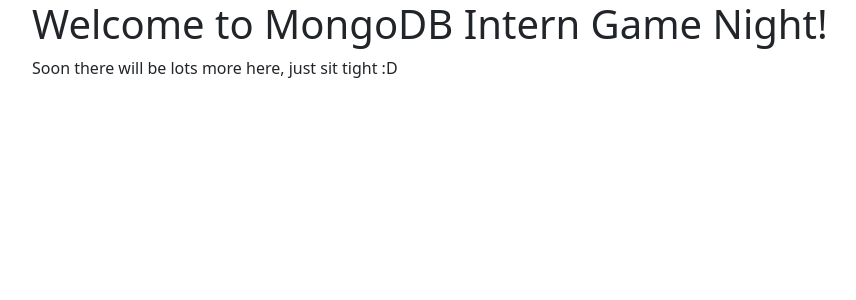
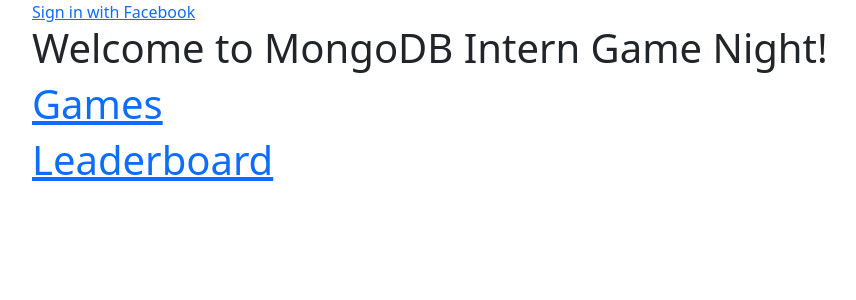
Before and after one commit to samantharitter/game_night, a Rails app: page /welcome/index in a window 1280 px wide. Shown: the top 300 px of the page, without its empty margins (50-906 px from the left). Run offline with Rails 7, Linux system fonts and the light colour scheme; style sheets or scripts are compiled from the project's sources; some libraries are stand-ins or nearby versions.

Commit message:
WIP files

```diff
--- a/app/controllers/application_controller.rb
+++ b/app/controllers/application_controller.rb
@@ -2,4 +2,11 @@
   # Prevent CSRF attacks by raising an exception.
   # For APIs, you may want to use :null_session instead.
   protect_from_forgery with: :exception
+
+  private
+
+  def current_referee
+    @current_referee ||= Referee.find(session[:ref_id]) if session[:ref_id]
+  end
+  helper_method :current_referee
 end
--- a/app/views/layouts/application.html.erb
+++ b/app/views/layouts/application.html.erb
@@ -9,6 +9,16 @@
 <body>
 
 <div class="container">
+
+  <div id="referee-widget" class="text-right">
+    <% if current_referee %>
+    Welcome, <strong><%= current_referee.name %></strong>!
+    <%= link_to "Sign out", "signout", id: "sign_out" %>
+    <% else %>
+    <%= link_to "Sign in with Facebook", "/auth/facebook", id: "sign_in" %>
+    <% end %>
+  </div>
+
   <%= yield %>
 </div>
 
--- a/app/views/welcome/index.html.erb
+++ b/app/views/welcome/index.html.erb
@@ -1,2 +1,5 @@
 <h1>Welcome to MongoDB Intern Game Night!</h1>
-<p>Soon there will be lots more here, just sit tight :D</p>
+
+<h1><%= link_to "Games", "/games/" %></h1>
+<h1><%= link_to "Leaderboard", "/players/" %></h1>
+<br/><br/>
--- a/config/routes.rb
+++ b/config/routes.rb
@@ -13,4 +13,11 @@
   resources :games
   resources :teams
   resources :plays
+  resource  :session
+  resources :referee
+
+  # stuff for referee authentication
+  match 'auth/:provider/callback', to: 'sessions#create', via: [:get, :post]
+  match 'auth/failure', to: redirect('/'), via: [:get, :post]
+  match 'signout', to: 'sessions#destroy', as: 'signout', via: [:get, :post]
 end
```
Also changed, not shown: app/views/players/index.html.erb (+6 -1 lines).
